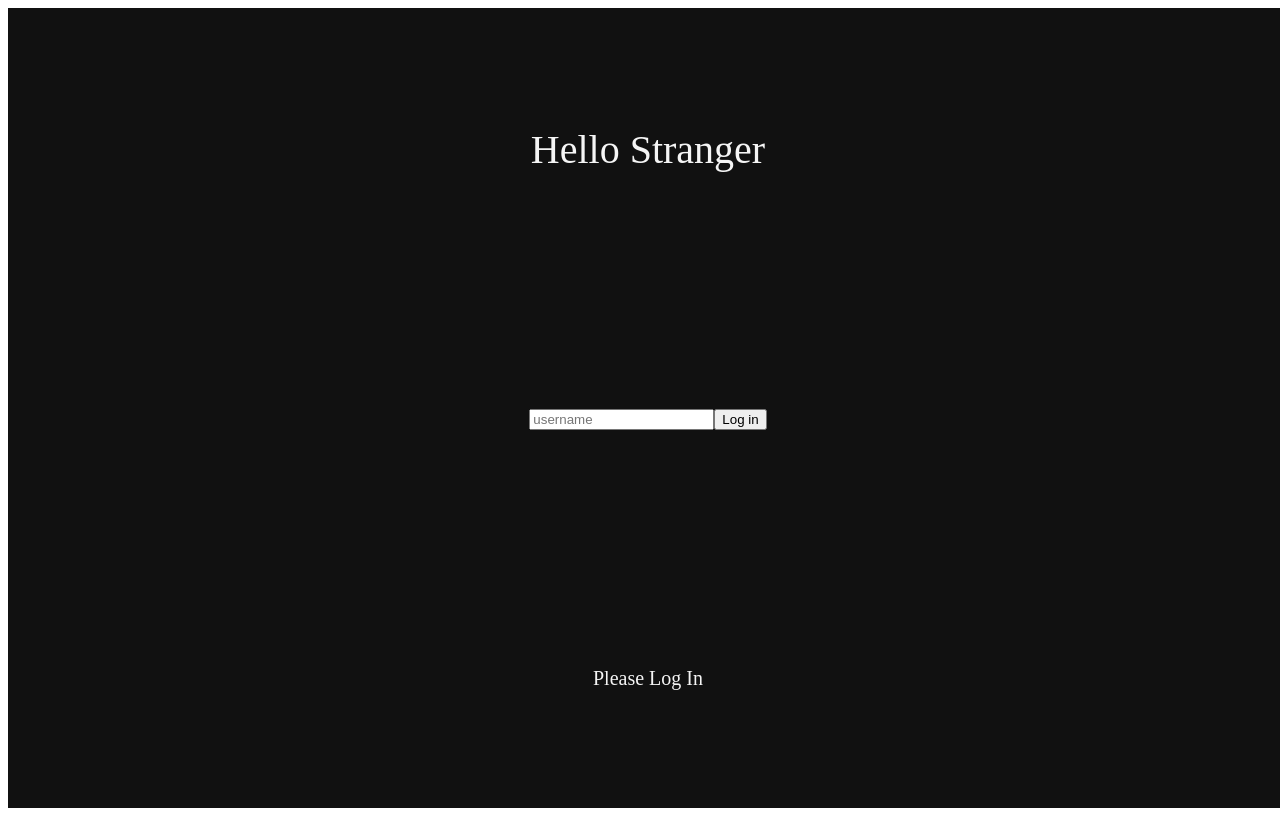
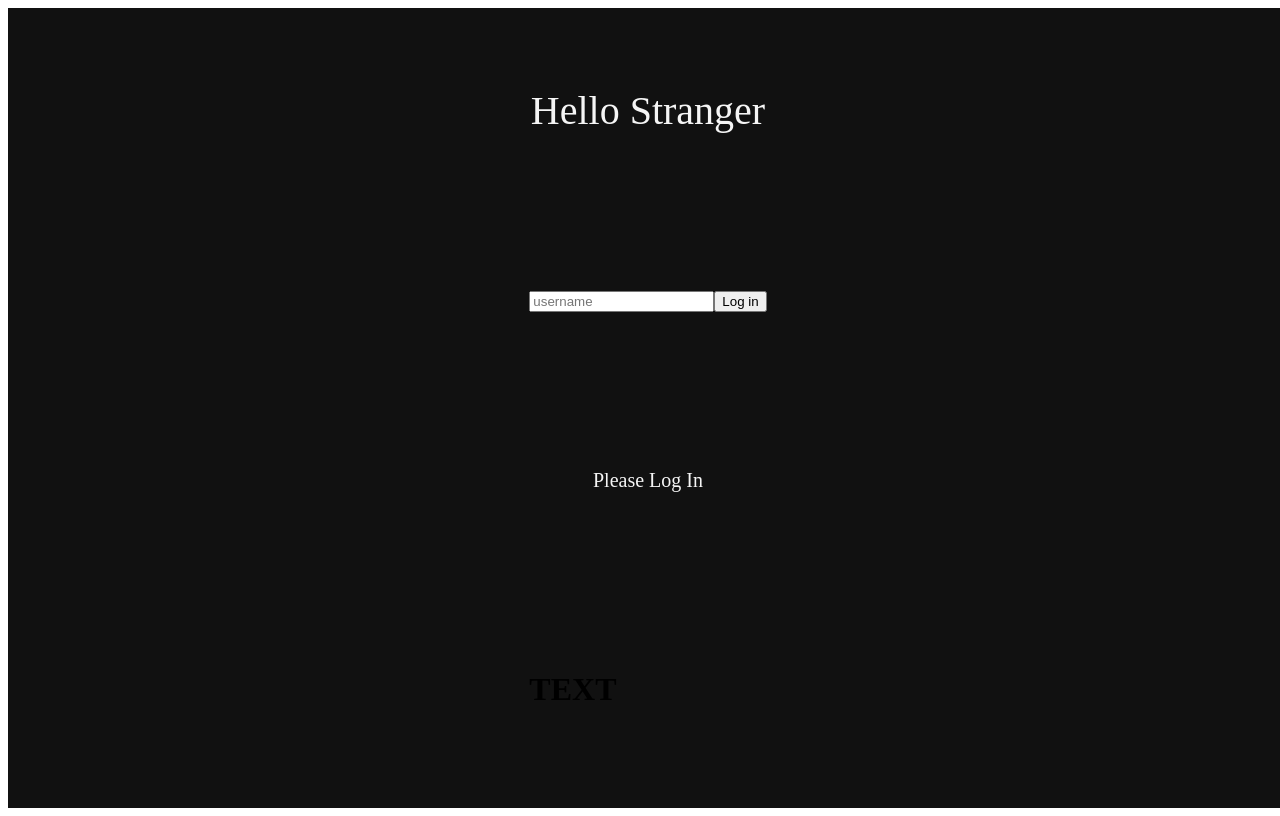
Before and after one commit to onetuks/reactjs-practice, a React (Create React App) app: page / in a window 1280 px wide. Built offline with nearby package versions, Linux system fonts and the light colour scheme.

Commit message:
typescript -recap

```diff
--- a/package.json
+++ b/package.json
@@ -12,6 +12,7 @@
     "@types/react-dom": "^18.0.11",
     "react": "^18.2.0",
     "react-dom": "^18.2.0",
+    "react-router-dom": "^5.3.4",
     "react-scripts": "5.0.1",
     "styled-components": "^5.3.9",
     "typescript": "^4.9.5",
--- a/src/App.tsx
+++ b/src/App.tsx
@@ -27,6 +27,15 @@ const Title = styled.span<TitleProps>`
   align-items: center;
 `;
 
+interface DummyProps {
+  text: string,
+  otherThing?: boolean,
+  active?: boolean
+}
+function Dummy({ text, otherThing, active=true }:DummyProps) {
+  return <h1>{text}</h1>
+}
+
 function App() {
   const [username, setUsername] = useState("");
   const [login, setLogin] = useState(false);
@@ -42,6 +51,10 @@ function App() {
     } = event;
     setUsername(value);
   };
+
+  function plus(a:number, b:number) {
+    return a + b;
+  }
 
   return (
     <Wrapper>
@@ -61,6 +74,7 @@ function App() {
       ) : (
         <Title fontSize="20px">Please Log In</Title>
       )}
+      <Dummy text="TEXT"/>
     </Wrapper>
   );
 }
```
Also changed, not shown: 1 other file (tests, documents, lock files or other folders).
